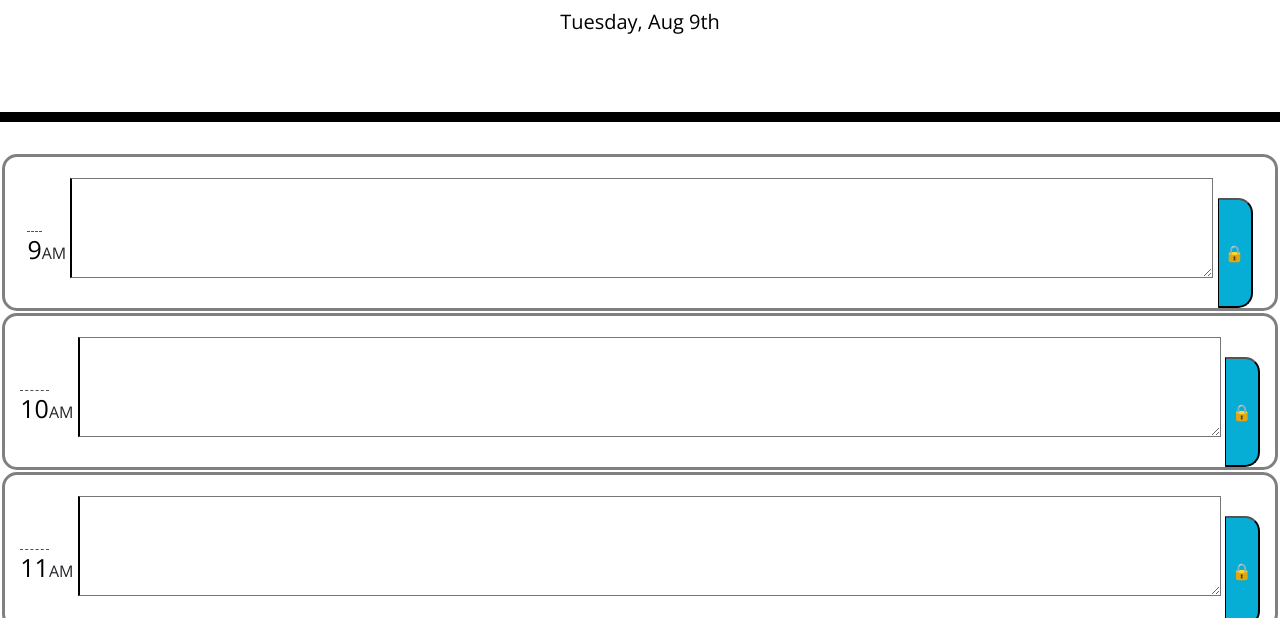
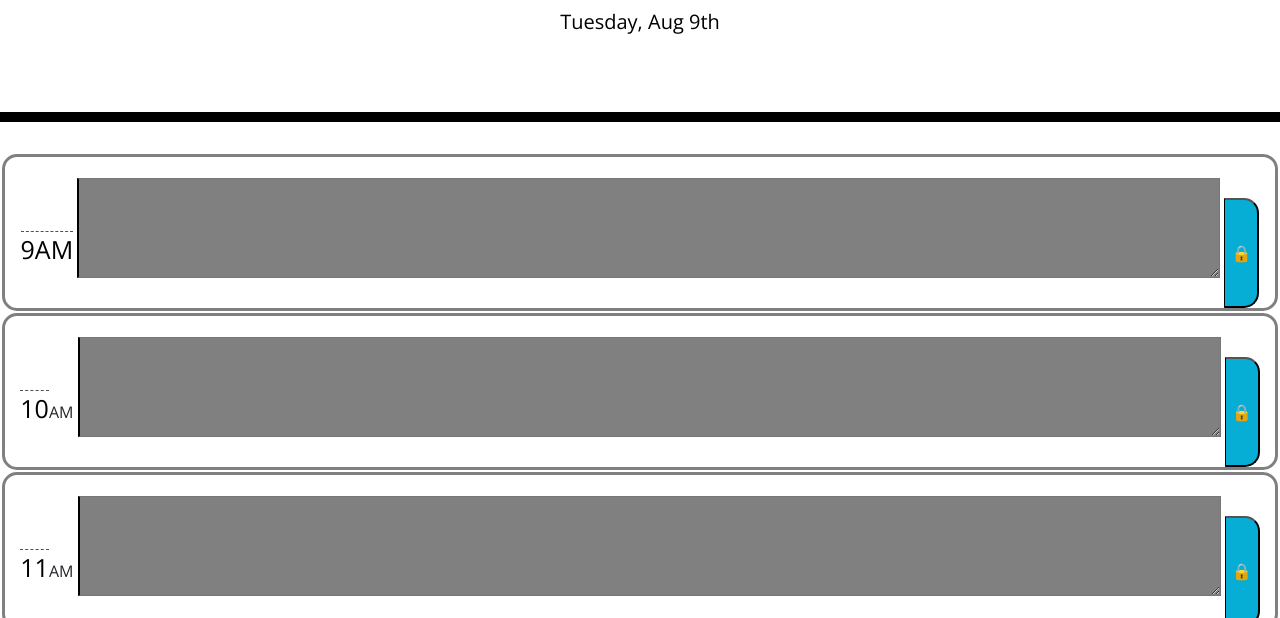
Before and after one commit to Rjewell859/weekly-planner, a plain HTML site: page index.html in a window 1280 px wide. Shown: the part 182-800 px from the top of the page. Drawn offline with nearby package versions, Linux system fonts and the light colour scheme.

Commit message:
Completed color changing schedule function.

```diff
--- a/index.html
+++ b/index.html
@@ -23,7 +23,7 @@
     <p id="saved"></p>
     <p id="local" style="color: green"></p>
     <div class="time-block">
-      <span class='hour' id="hour1">9</span>AM
+      <span class='hour' id="hour1">9AM</span>
       <textarea id='desc1' class="description"></textarea>
       <button id="button1" class="saveBtn">🔒</button>
     </div>
--- a/script.js
+++ b/script.js
@@ -46,6 +46,91 @@ var savedDisplay = function () {
         savedEl.text('')
     }, 2000);
 }
+
+var momentCompare = function () {
+    var currentMinutes = today.format("HH");
+    var hour1time = moment("9:00 AM", "h:mm A").format("HH");
+    if(hour1time == currentMinutes) {
+        desc1El.css('background-color', 'red');
+    }
+    else if (hour1time > currentMinutes) {
+        desc1El.css('background-color', 'green')
+    }
+    else { desc1El.css('background-color', 'gray')}
+
+    var hour2time = moment("10:00 AM", "h:mm A").format("HH");
+    if(hour2time == currentMinutes) {
+        desc2El.css('background-color', 'red');
+    }
+    else if (hour2time > currentMinutes) {
+        desc2El.css('background-color', 'green')
+    }
+    else { desc2El.css('background-color', 'gray')}
+
+    var hour3time = moment("11:00 AM", "h:mm A").format("HH");
+    if(hour3time == currentMinutes) {
+        desc3El.css('background-color', 'red');
+    }
+    else if (hour3time > currentMinutes) {
+        desc3El.css('background-color', 'green')
+    }
+    else { desc3El.css('background-color', 'gray')}
+
+    var hour4time = moment("12:00 AM", "h:mm A").format("HH");
+    if(hour4time == currentMinutes) {
+        desc4El.css('background-color', 'red');
+    }
+    else if (hour4time > currentMinutes) {
+        desc4El.css('background-color', 'green')
+    }
+    else { desc4El.css('background-color', 'gray')}
+
+    var hour5time = moment("1:00 PM", "h:mm A").format("HH");
+    if(hour5time == currentMinutes) {
+        desc5El.css('background-color', 'red');
+    }
+    else if (hour5time > currentMinutes) {
+        desc5El.css('background-color', 'green')
+    }
+    else { desc5El.css('background-color', 'gray')}
+
+    var hour6time = moment("2:00 PM", "h:mm A").format("HH");
+    if(hour6time == currentMinutes) {
+        desc6El.css('background-color', 'red');
+    }
+    else if (hour6time > currentMinutes) {
+        desc6El.css('background-color', 'green')
+    }
+    else { desc6El.css('background-color', 'gray')}
+
+    var hour7time = moment("3:00 PM", "h:mm A").format("HH");
+    if(hour7time == currentMinutes) {
+        desc7El.css('background-color', 'red');
+    }
+    else if (hour7time > currentMinutes) {
+        desc7El.css('background-color', 'green')
+    }
+    else { desc7El.css('background-color', 'gray')}
+
+    var hour8time = moment("4:00 PM", "h:mm A").format("HH");
+    if(hour8time == currentMinutes) {
+        desc8El.css('background-color', 'red');
+    }
+    else if (hour8time > currentMinutes) {
+        desc8El.css('background-color', 'green')
+    }
+    else { desc8El.css('background-color', 'gray')}
+
+    var hour9time = moment("5:00 PM", "h:mm A").format("HH");
+    if(hour9time == currentMinutes) {
+        desc9El.css('background-color', 'red');
+    }
+    else if (hour9time > currentMinutes) {
+        desc9El.css('background-color', 'green')
+    }
+    else { desc9El.css('background-color', 'gray')}
+}
+
 
 button1El.on('click', function () {
     var newText = desc1El.val();
@@ -104,4 +189,6 @@ loadSaved = function() {
     desc8El.text(localStorage.getItem('savedText8'));
     desc9El.text(localStorage.getItem('savedText9'));
 }
+
+momentCompare();
 loadSaved();
```
